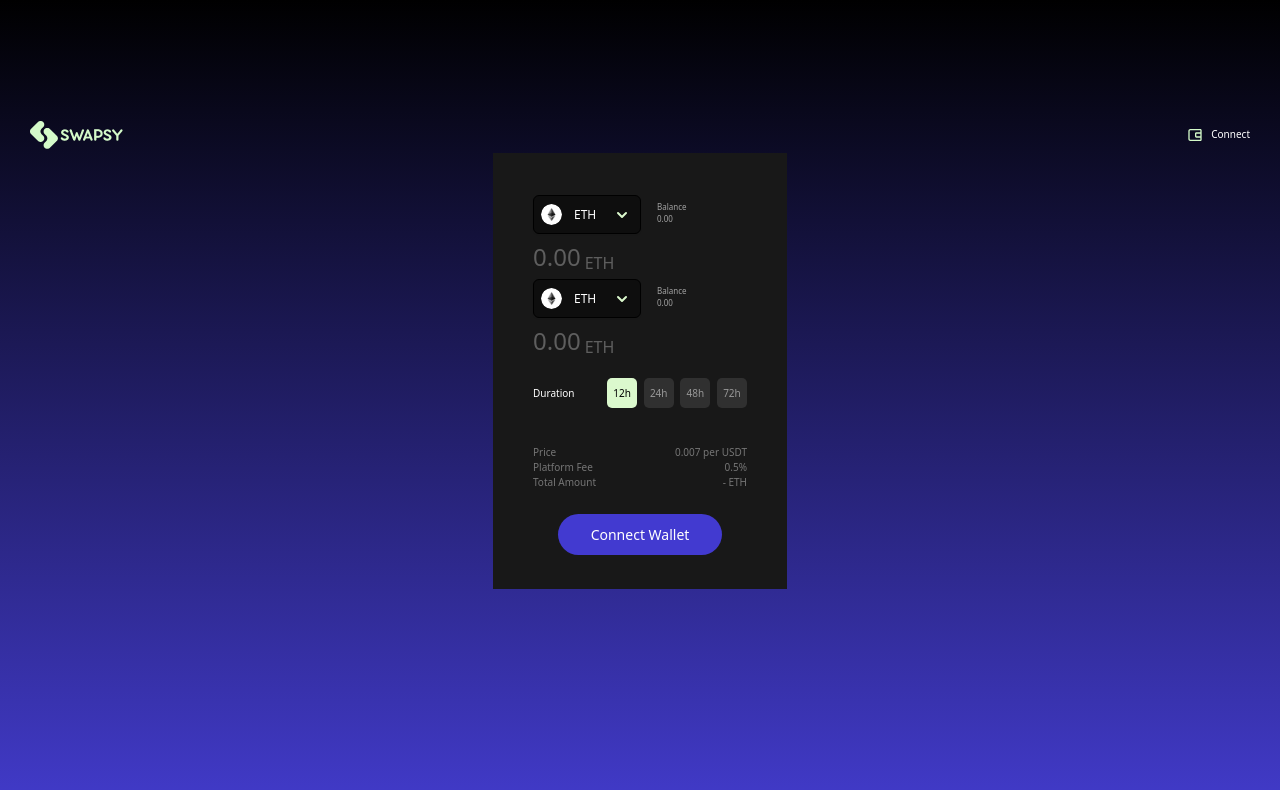
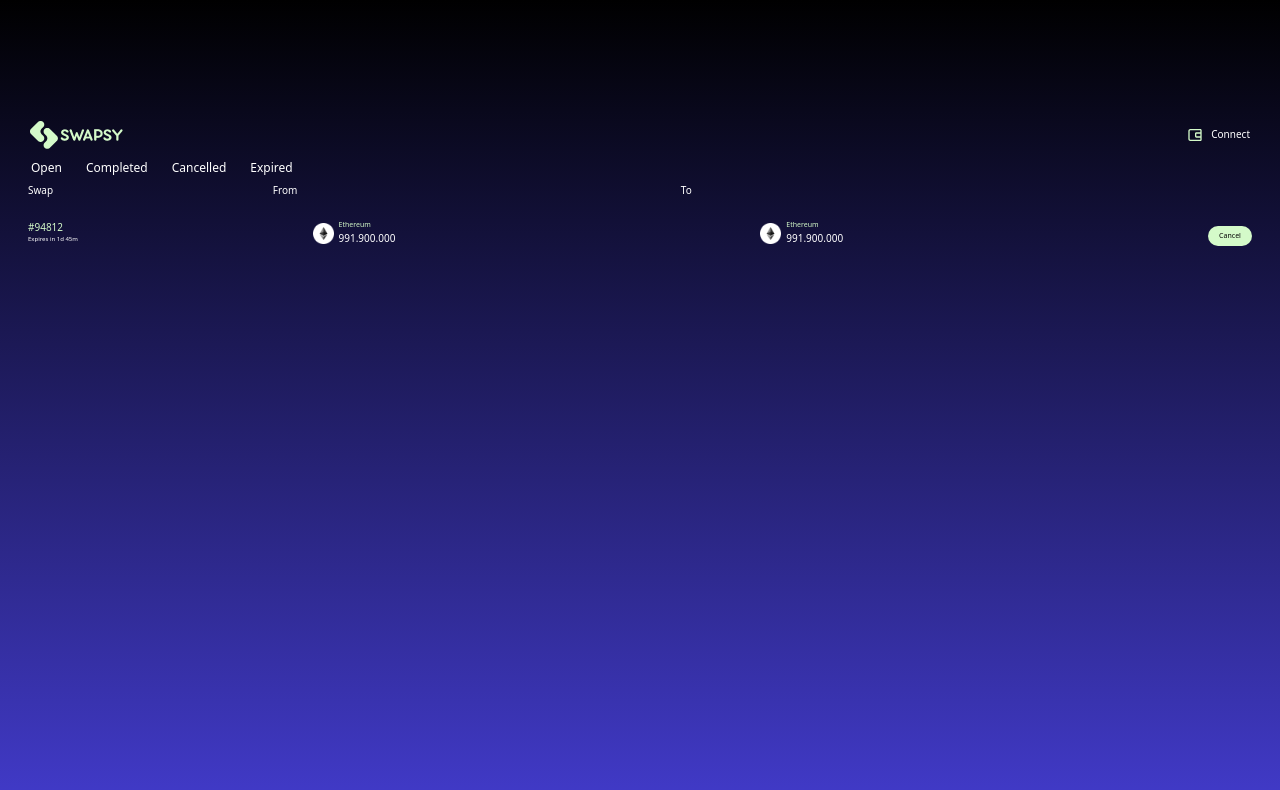
Before and after one commit to harisalkarni/swapsy-test, a React (Create React App) app: page / in a window 1280 px wide. Shown: the top 790 px of the page. Built offline with nearby package versions, Linux system fonts and the light colour scheme.

Commit message:
add top table tab

```diff
--- /dev/null
+++ b/src/atom/MySwapChild.tsx
@@ -0,0 +1,38 @@
+import EthIcon from "../assets/coin-eth.png";
+const MySwapChild = () => {
+  return (
+    <div className="w-full">
+      <div className="flex flex-row justify-between text-white px-[9px]">
+        <div className="w-1/5">
+          <div className="text-[10px] text-tea-green">#94812</div>
+          <div className="text-[6px]">Expires in 1d 45m</div>
+        </div>
+        <div className="flex flex-row items-center w-1/3">
+          <div className="mr-[5px]">
+            <img src={EthIcon} className="w-[21px] h-[21px]" alt="coin icon" />
+          </div>
+          <div>
+            <div className="text-[7px] text-tea-green">Ethereum</div>
+            <div className="text-[10px]">991.900.000</div>
+          </div>
+        </div>
+        <div className="flex flex-row items-center w-1/3">
+          <div className="mr-[5px]">
+            <img src={EthIcon} className="w-[21px] h-[21px]" alt="coin icon" />
+          </div>
+          <div>
+            <div className="text-[7px] text-tea-green">Ethereum</div>
+            <div className="text-[10px]">991.900.000</div>
+          </div>
+        </div>
+        <div>
+          <button className="text-[7px] w-[44px] h-[20px] bg-tea-green text-black rounded-full">
+            Cancel
+          </button>
+        </div>
+      </div>
+    </div>
+  );
+};
+
+export default MySwapChild;
--- /dev/null
+++ b/src/atom/MySwapTableTab.tsx
@@ -0,0 +1,24 @@
+import { useState } from "react";
+const menuList = ["Open", "Completed", "Cancelled", "Expired"];
+const MySwapTableTab = () => {
+  const [seletedMenu, setSelectedMenu] = useState<string>("");
+
+  return (
+    <div className="text-white flex flex-row text-[12px]">
+      {menuList.map((val) => {
+        return (
+          <div
+            onClick={() => setSelectedMenu(val)}
+            className={`py-[6px] px-[12px]  rounded-full ${
+              seletedMenu === val ? "bg-ocean-blue" : "bg-transparent"
+            }`}
+          >
+            {val}
+          </div>
+        );
+      })}
+    </div>
+  );
+};
+
+export default MySwapTableTab;
--- /dev/null
+++ b/src/molecule/MySwap.tsx
@@ -0,0 +1,18 @@
+import MySwapChild from "../atom/MySwapChild";
+import MySwapTableTab from "../atom/MySwapTableTab";
+const MySwap = () => {
+  return (
+    <div className="w-full mx-[19px]">
+      <MySwapTableTab />
+      <div className="text-white flex flex-row px-[9px] text-[10px] mb-[22px]">
+        <div className="w-1/5">Swap</div>
+        <div className="w-1/3">From</div>
+        <div className="w-1/3">To</div>
+        <div></div>
+      </div>
+      <MySwapChild />
+    </div>
+  );
+};
+
+export default MySwap;
--- a/src/molecule/Swap.tsx
+++ b/src/molecule/Swap.tsx
@@ -1,5 +1,6 @@
 import Logo from "../assets/logo-swapsi.png";
-import TokenSwap from "../atom/TokenSwap";
+// import TokenSwap from "../atom/TokenSwap";
+import MySwap from "./MySwap";
 import { BiWalletAlt } from "react-icons/bi";
 const Swap = () => {
   return (
@@ -15,7 +16,7 @@ const Swap = () => {
       </div>
 
       <div className="flex flex-1 justify-center items-center">
-        <TokenSwap />
+        <MySwap />
       </div>
     </div>
   );
```
